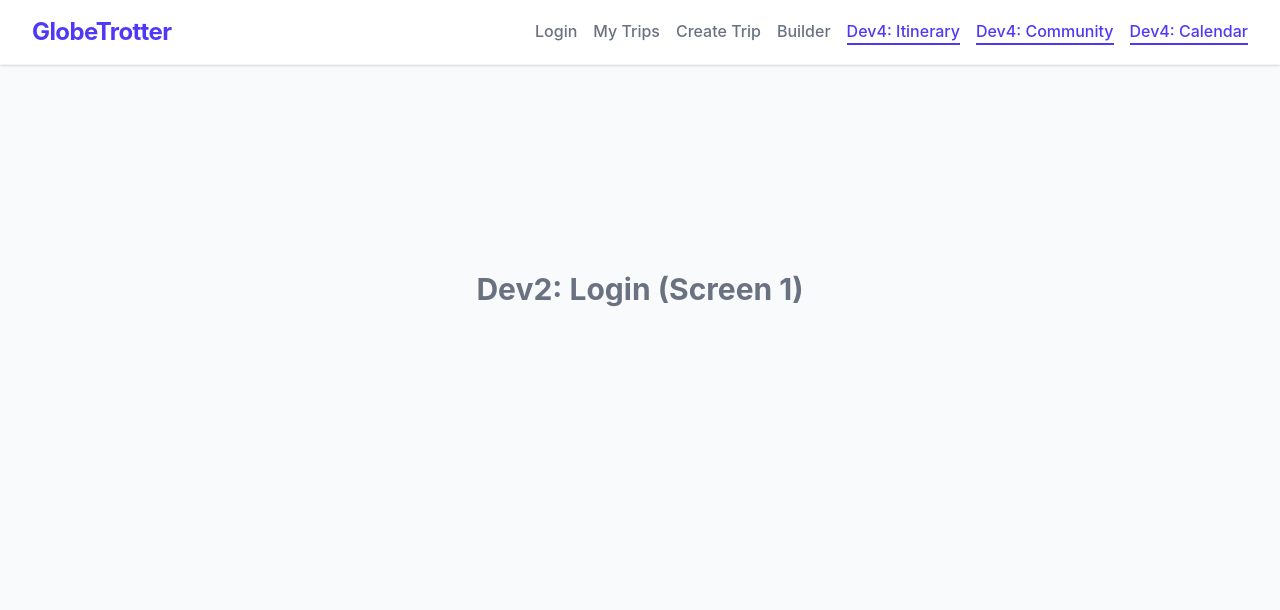
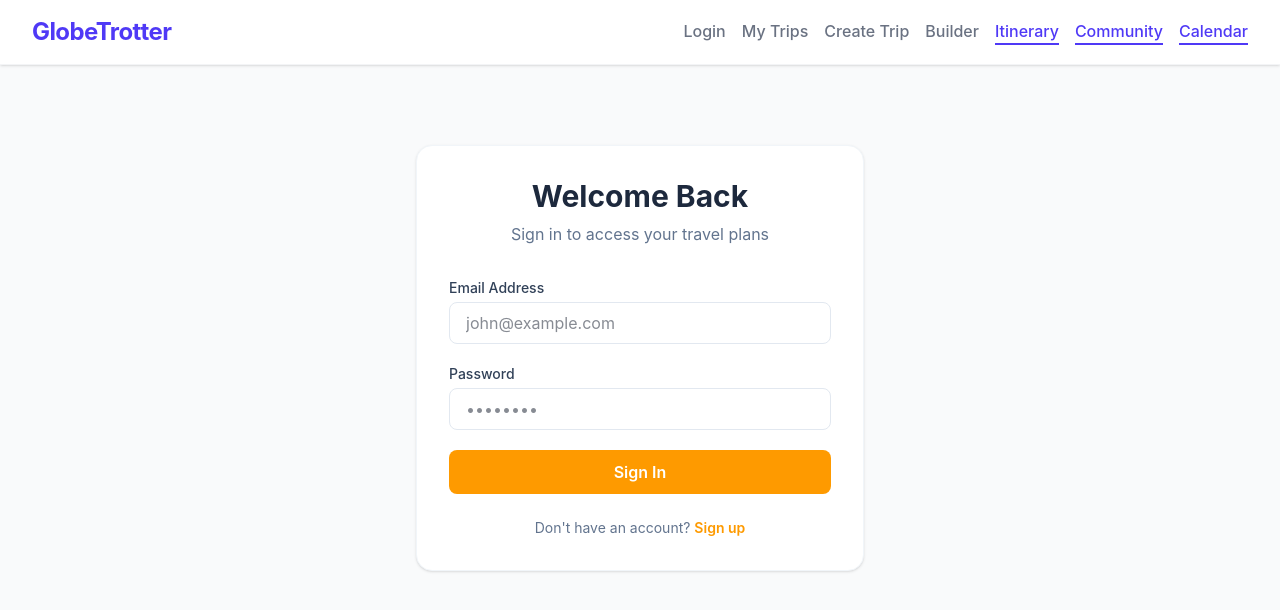
Before and after one commit to Agavan-Rohaan/GlobeTrotter, a React app in the folder frontend/: page /login in a window 1280 px wide. Shown: the top 610 px of the page. Built offline with nearby package versions, Linux system fonts and the light colour scheme; the HTML template or start-up script is replaced by a standard one.

Commit message:
refactor: flatten pages directory and remove Dev-specific naming

```diff
--- a/frontend/src/App.jsx
+++ b/frontend/src/App.jsx
@@ -1,20 +1,17 @@
 import React from 'react';
 import { BrowserRouter, Routes, Route, Link } from 'react-router-dom';
-// Dev1
-import LandingPage from './pages/Dev1/LandingPage';
-import TripListing from './pages/Dev1/TripListing';
-import UserProfile from './pages/Dev1/UserProfile';
-// Dev2
-import Login from './pages/Dev2/Login';
-import Registration from './pages/Dev2/Registration';
-// Dev3
-import CreateTrip from './pages/Dev3/CreateTrip';
-import ItineraryBuilder from './pages/Dev3/ItineraryBuilder';
-import ActivitySearch from './pages/Dev3/ActivitySearch';
-// Dev4
-import ItineraryView from './pages/Dev4/ItineraryView';
-import CommunityTab from './pages/Dev4/CommunityTab';
-import CalendarView from './pages/Dev4/CalendarView';
+
+import LandingPage from './pages/LandingPage';
+import TripListing from './pages/TripListing';
+import UserProfile from './pages/UserProfile';
+import Login from './pages/Login';
+import Registration from './pages/Registration';
+import CreateTrip from './pages/CreateTrip';
+import ItineraryBuilder from './pages/ItineraryBuilder';
+import ActivitySearch from './pages/ActivitySearch';
+import ItineraryView from './pages/ItineraryView';
+import CommunityTab from './pages/CommunityTab';
+import CalendarView from './pages/CalendarView';
 
 function App() {
   return (
@@ -31,9 +28,9 @@ function App() {
                 <Link to="/trips" className="text-gray-500 hover:text-indigo-600 font-medium">My Trips</Link>
                 <Link to="/create-trip" className="text-gray-500 hover:text-indigo-600 font-medium">Create Trip</Link>
                 <Link to="/itinerary-builder" className="text-gray-500 hover:text-indigo-600 font-medium">Builder</Link>
-                <Link to="/itinerary/123" className="text-indigo-600 font-medium border-b-2 border-indigo-600">Dev4: Itinerary</Link>
-                <Link to="/community" className="text-indigo-600 font-medium border-b-2 border-indigo-600">Dev4: Community</Link>
-                <Link to="/calendar" className="text-indigo-600 font-medium border-b-2 border-indigo-600">Dev4: Calendar</Link>
+                <Link to="/itinerary/123" className="text-indigo-600 font-medium border-b-2 border-indigo-600">Itinerary</Link>
+                <Link to="/community" className="text-indigo-600 font-medium border-b-2 border-indigo-600">Community</Link>
+                <Link to="/calendar" className="text-indigo-600 font-medium border-b-2 border-indigo-600">Calendar</Link>
               </div>
             </div>
           </div>
--- a/frontend/src/pages/Dev2/Login.jsx
+++ /dev/null
@@ -1,9 +0,0 @@
-import React from 'react';
-
-export default function Login() {
-  return (
-    <div className="flex items-center justify-center h-96">
-      <h1 className="text-3xl font-bold text-gray-500">Dev2: Login (Screen 1)</h1>
-    </div>
-  );
-}
--- a/frontend/src/pages/Dev3/CreateTrip.jsx
+++ /dev/null
@@ -1,9 +0,0 @@
-import React from 'react';
-
-export default function CreateTrip() {
-  return (
-    <div className="flex items-center justify-center h-96">
-      <h1 className="text-3xl font-bold text-gray-500">Dev3: CreateTrip (Screen 4)</h1>
-    </div>
-  );
-}
```
Also changed, not shown: frontend/src/pages/ActivitySearch.jsx (renamed from frontend/src/pages/Dev3/ActivitySearch.jsx), frontend/src/pages/CalendarView.jsx (renamed from frontend/src/pages/Dev4/CalendarView.jsx), frontend/src/pages/CommunityTab.jsx (renamed from frontend/src/pages/Dev4/CommunityTab.jsx), frontend/src/pages/ItineraryBuilder.jsx (renamed from frontend/src/pages/Dev3/ItineraryBuilder.jsx), frontend/src/pages/ItineraryView.jsx (renamed from frontend/src/pages/Dev4/ItineraryView.jsx), frontend/src/pages/LandingPage.jsx (renamed from frontend/src/pages/Dev1/LandingPage.jsx), frontend/src/pages/Registration.jsx (renamed from frontend/src/pages/Dev2/Registration.jsx), frontend/src/pages/TripListing.jsx (renamed from frontend/src/pages/Dev1/TripListing.jsx), frontend/src/pages/UserProfile.jsx (renamed from frontend/src/pages/Dev1/UserProfile.jsx), 1 other file (tests, documents, lock files or other folders).
